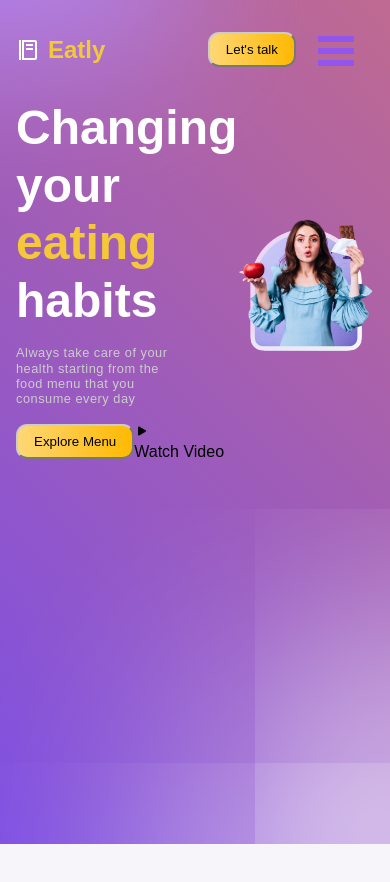
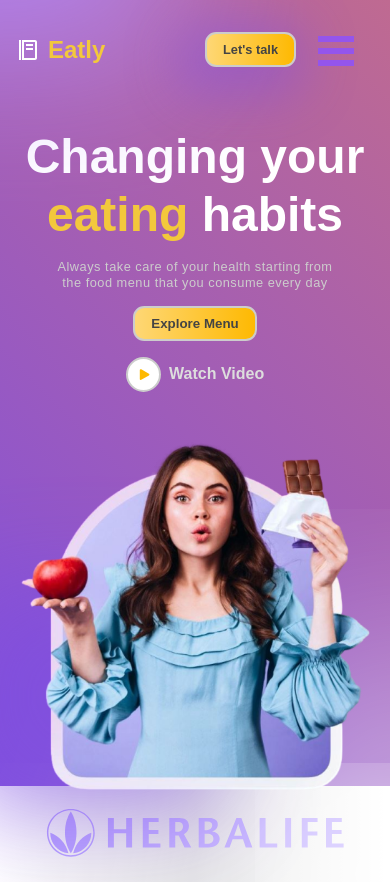
Before and after one commit to joaomaranhao/eatly, a Next.js app: page / in a window 390 px wide. Before the commit the page ends 844 px from the top, so only its background shows below. Built offline with nearby package versions, Linux system fonts and the light colour scheme.

Commit message:
refactor: finish hero

```diff
--- a/src/components/MainNavbar/MainNavbar.module.css
+++ b/src/components/MainNavbar/MainNavbar.module.css
@@ -53,7 +53,12 @@
   padding: 0.5rem 1rem;
   border-radius: 0.7rem;
   border-color: #ccc;
+  border-style: solid;
+  font-size: 0.8rem;
+  font-weight: 600;
+  color: #444;
   cursor: pointer;
+  box-shadow: -10px 10px 50px 20px rgba(125, 78, 227, .4);
   transition: all 1s ease-in-out;
 }
 
--- a/src/pages/index.tsx
+++ b/src/pages/index.tsx
@@ -4,12 +4,13 @@ import styles from '../styles/Home.module.css'
 import { BsPlayFill } from 'react-icons/bs'
 
 import photoOne from '../../public/images/photo-1.png'
+import herbalife from '../../public/images/herbalife_logo.svg'
 
 export default function Home () {
   return (
     <div>
       <Layout>
-        <div className={styles.heroBg}></div>
+        <div className={styles.heroBg}>
           <div className={styles.hero}>
 
             <div className={styles.left}>
@@ -20,7 +21,7 @@ export default function Home () {
                 <button className={styles.button}>Explore Menu</button>
                 <div className={styles.watch}>
                   <div className={styles.playButton}>
-                  <BsPlayFill />
+                    <BsPlayFill className={styles.playIcon} />
                   </div>
                   <p>Watch Video</p>
                 </div>
@@ -28,7 +29,14 @@ export default function Home () {
             </div>
 
             <div className={styles.right}>
-            <Image src={photoOne} alt="hero" width={500} height={500} />
+              <Image className={styles.heroImg} src={photoOne} alt="hero" width={500} height={500} />
+            </div>
+
+          </div>
+          <div className={styles.heroFooter}>
+            <div className={styles.footerContent}>
+              <Image className={styles.footerImg} src={herbalife} alt="herbalife" width={300} height={300} />
+            </div>
           </div>
         </div>
       </Layout>
--- a/src/styles/Home.module.css
+++ b/src/styles/Home.module.css
@@ -1,20 +1,20 @@
-.heroBg{
+.heroBg {
   overflow: hidden;
   background: linear-gradient(45deg, #7D4EE3, #BF6A91);
-  min-height: 100%;
-  min-width: 100%;
   top: 0;
   position:absolute;
   z-index: -1;
+  min-width: 100%;
   }
 
-  .heroBg:before,.heroBg:after{
+  .heroBg:before,.heroBg:after {
       content:'';
       position:absolute;
       width:100%;
       height:100%;
   }
-  .heroBg:before{
+
+  .heroBg:before {
       background: #B38BFB;
       box-shadow: 0 0 140px 64px #B38BFB;
       z-index:2;
@@ -22,6 +22,7 @@
       left: -72%;
       opacity: 0.8;
   }
+
   .heroBg:after {
   background: white;
   z-index: 3;
@@ -36,12 +37,12 @@
   display: flex;
   align-items: center;
   max-width: 1120px;
-  margin: 0 auto;
+  margin: 4rem auto 3rem;
   padding: 0 1rem;
 }
 
 .left {
-  flex: 1;
+  flex: .8;
 }
 
 .heroTitle {
@@ -49,7 +50,7 @@
   font-weight: 900;
   color: #fff;
   margin-bottom: 1rem;
-  width: 70%;
+  max-width: 70%;
   line-height: 1.2;
 }
 
@@ -78,6 +79,142 @@
   padding: 0.5rem 1rem;
   border-radius: 0.7rem;
   border-color: #ccc;
+  border-style: solid;
   cursor: pointer;
+  font-weight: 600;
+  color: #444;
   transition: all 1s ease-in-out;
 }
+
+.button:hover {
+  background: linear-gradient(90deg, #FEB902 0%, #FEB902 100%);
+}
+
+.watch {
+  display: flex;
+  align-items: center;
+  font-weight: 600;
+  margin-left: 1rem;
+}
+
+.watch > p {
+  color: #ddd;
+}
+
+.playButton {
+  display: flex;
+  align-items: center;
+  justify-content: center;
+  width: 1.5rem;
+  height: 1.5rem;
+  margin-right: 0.5rem;
+  background-color: white;
+  border-radius: 2rem;
+  border: 2px solid #ccc;
+  width: 2.2rem;
+  height: 2.2rem;
+  cursor: pointer;
+}
+
+.playIcon {
+  font-size: 1.2rem;
+  margin-left: .1rem;
+  color: #FEB902;
+}
+
+.playButton:hover {
+  border-color: #FEB902;
+}
+
+.right {
+  flex: 1;
+  margin-top: 4rem;
+  position: relative;
+  z-index: 10;
+  margin-bottom: 2rem;
+}
+
+.right::after {
+  content: '';
+  position: absolute;
+  width: 50px;
+  height: 20px;
+  box-shadow: -40px 50px 100px 100px rgba(125, 78, 227, .8);
+  bottom: 40%;
+  left: 25%;
+  z-index: -1;
+  opacity: 0.8;
+}
+
+.heroFooter {
+  position: absolute;
+  bottom: 0;
+  left: 0;
+  right: 0;
+  z-index: 1;
+  display: flex;
+  align-items: center;
+  justify-content: space-between;
+  margin-top: 2rem;
+  background: linear-gradient(90deg, white 0%, #ddd 50% , white 100%);
+  height: 8rem;
+  margin-top: 5rem;
+}
+
+.footerContent {
+  margin: 0 auto;
+  position: relative;
+}
+
+.footerImg {
+  position: relative;
+  height: 50px;
+  z-index: 100;
+  filter: hue-rotate(160deg);
+}
+
+@media (max-width: 768px) {
+  .hero {
+    flex-direction: column;
+    align-items: center;
+    margin-top: 8rem;
+  }
+
+  .left {
+    margin-bottom: 2rem;
+    text-align: center;
+  }
+
+  .heroTitle {
+    max-width: 100%;
+  }
+
+  .heroSubtitle {
+    width: 80%;
+    margin: 1rem auto;
+  }
+
+  .buttons {
+    flex-direction: column;
+  }
+
+  .button {
+    margin-bottom: 1rem;
+  }
+
+  .watch {
+    margin-left: 0;
+  }
+
+  .right {
+    margin-top: 0;
+  }
+
+  .heroFooter {
+    height: 6rem;
+  }
+
+  .footerImg {
+    height: 40px;
+  }
+}
```
Also changed, not shown: public/images/herbalife_logo.svg (added). Lines whose indentation alone changed are shown as unchanged.
